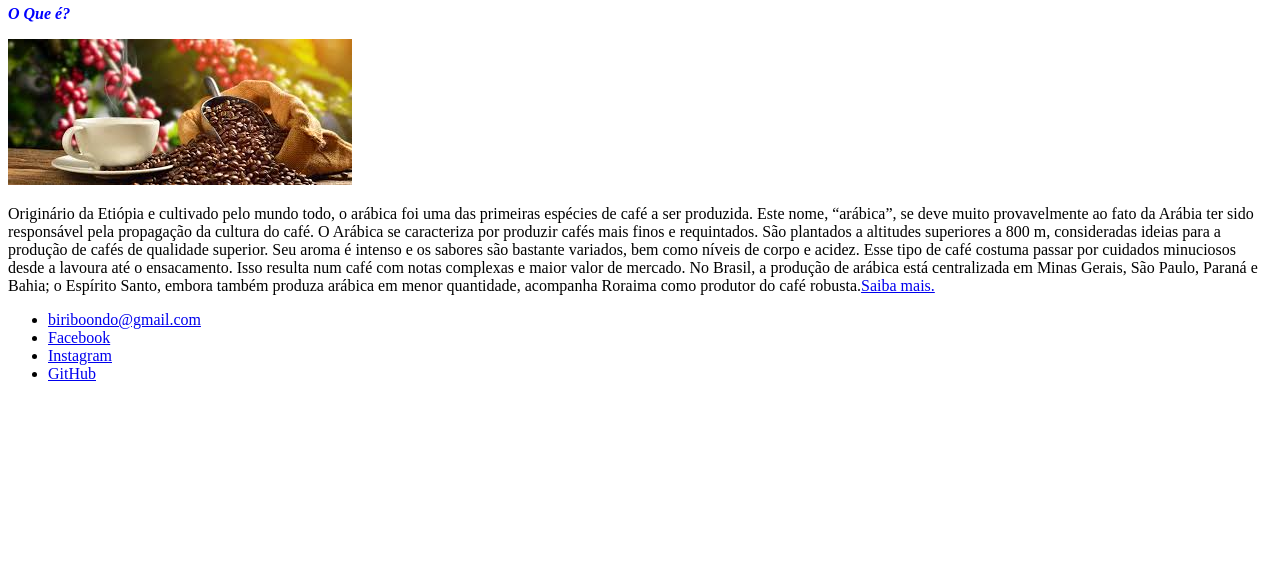
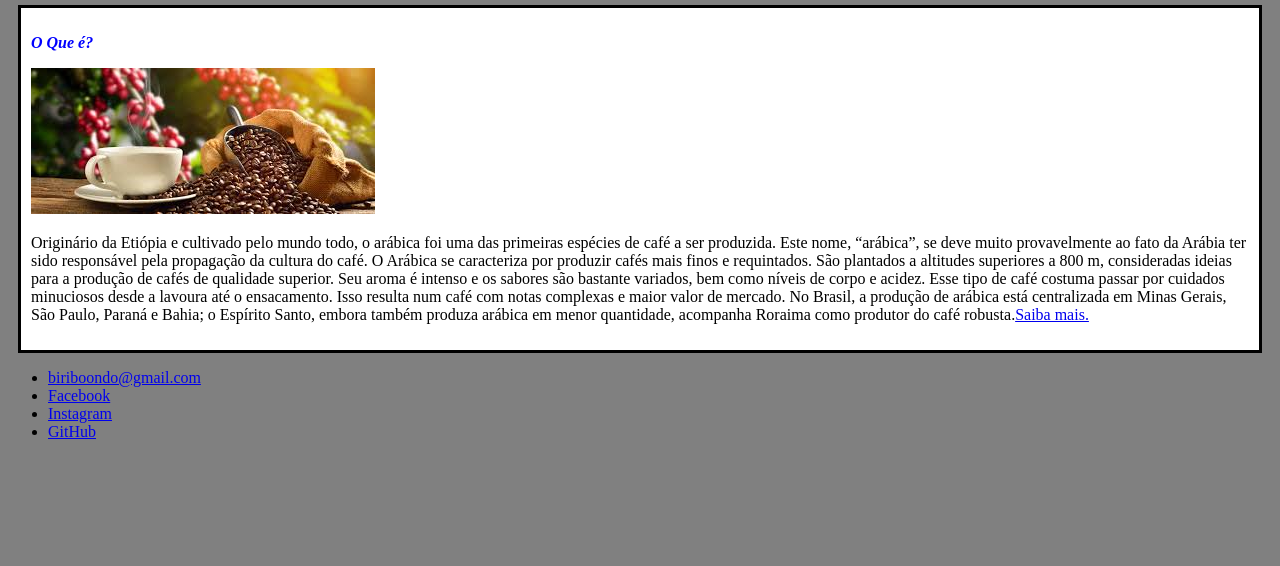
Before and after one commit to Biriboondo/projeto-curso-git, a plain HTML site: page index.html in a window 1280 px wide. Shown: the part 234-800 px from the top of the page. Drawn offline with Linux system fonts and the light colour scheme.

Commit message:
adicionando box-model

```diff
--- a/index.html
+++ b/index.html
@@ -14,7 +14,7 @@
             <header>
                 <h2 class="subtitle">CAFÉ ARÁBICA: O QUE É, VARIEDADES E CARACTERÍSTICAS</h2>
             </header>
-            <article>
+            <article class="post">
                 <header>
                     <h3 class="post_title">O Que é?</h3>
                     <img src="plantacao.jpg" alt="Plantação de café">
--- a/style.css
+++ b/style.css
@@ -1,3 +1,7 @@
+body{
+    background: gray;
+}
+
 #title, .subtitle, .post_title{
     color: blue;
 }
@@ -6,3 +10,10 @@
     font-size: 16px;
     font-style: italic;
 }
+
+.post{
+    background: white;
+    padding: 10px;
+    border: 3px solid black;
+    margin: 10px;
+}
```
